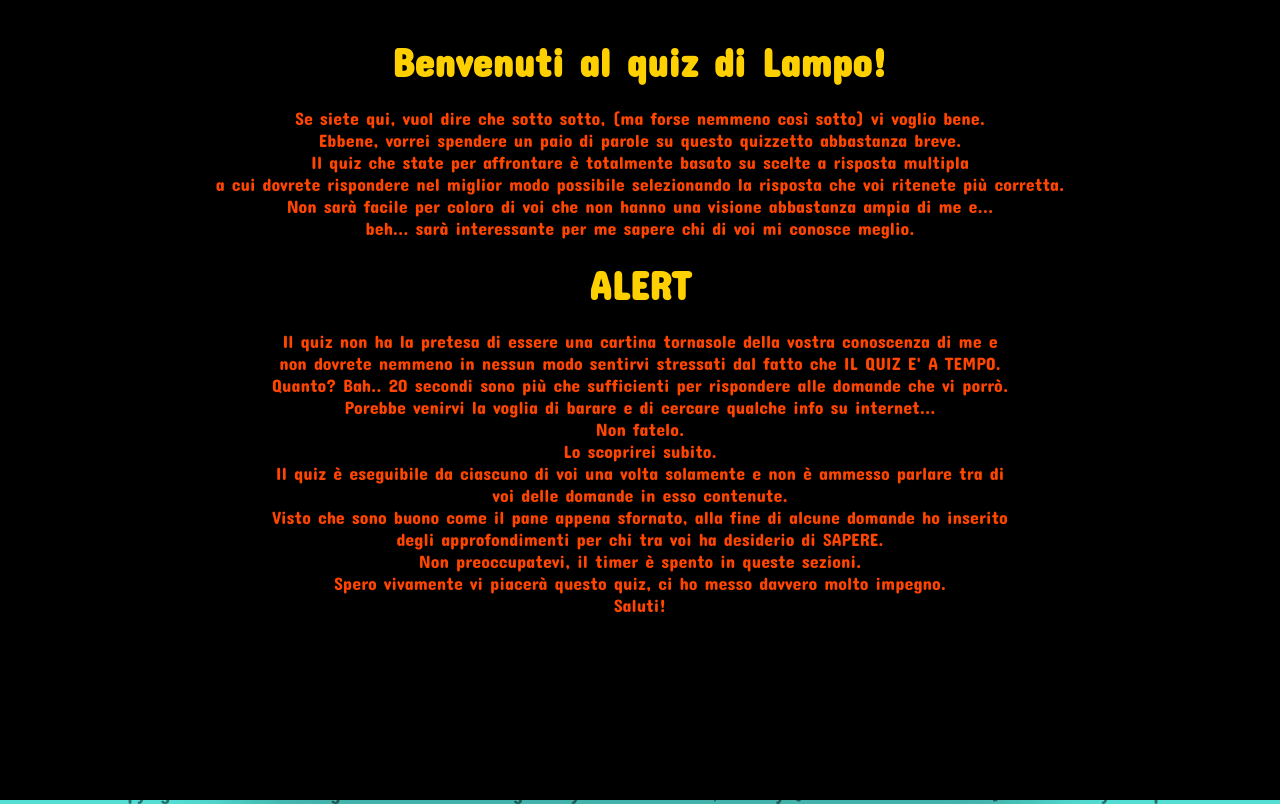
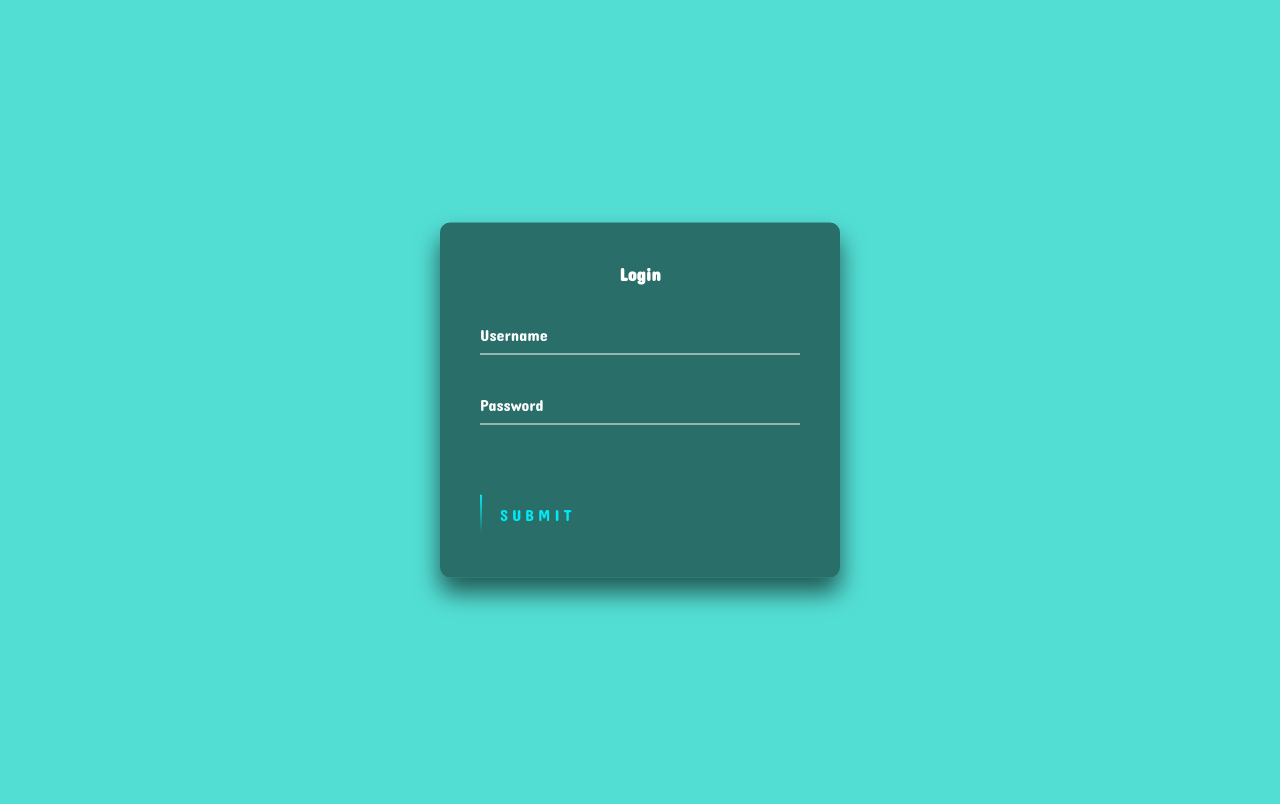
Before and after one commit to GiovanniChiarion/LampoTest, a plain HTML site: page index.html in a window 1280 px wide. Drawn offline with Linux system fonts and the light colour scheme.

Commit message:
added login page

```diff
--- a/app.js
+++ b/app.js
@@ -12,6 +12,11 @@ const choiceD = document.getElementById("D");
 const counter = document.getElementById("counter");
 const progress = document.getElementById("progress");
 const scoreDiv = document.getElementById("scoreContainer");
+const form = document.getElementById("form");
+const submit = document.getElementById("submit");
+const loader = document.getElementById("loader");
+const container = document.getElementById("container");
+
 
 // create questions
 let questions = [
@@ -170,6 +175,19 @@ let questions = [
     correct: "C",
   }
 ];
+
+let username; let password;
+
+submit.addEventListener('click',()=>{
+  username = form.username.value;
+  password = form.password.value;
+  if (username==="Lampo" && password === "miao"){
+    loader.style.display = "block";
+    container.style.display = "block";
+    document.getElementsByClassName("login-box")[0].style.display="none"
+    myLoader();
+  }
+});
 
 function shuffle(a) {
   var j, x, i;
@@ -370,7 +388,6 @@ function cheaterBehaviour() {
     music.pause();
     clearPage()
     document.getElementById("after").style.display = "none";
-    document.querySelector("footer").style = "display: none";
     end.src = "Stuffs/music/END.m4a";
     end.play();
     document.querySelector("body").innerHTML+=
--- a/index.html
+++ b/index.html
@@ -10,8 +10,30 @@
     <title>Lampo-Test</title>
     <link rel="stylesheet" href="style.css" />
   </head>
-  <body onload = "myLoader()" style="margin: 0;">
-    <div id="loader">
+  <body style="margin: 0;">
+
+    <div class="login-box" style="display:block">
+      <h2>Login</h2>
+      <form id="form">
+        <div class="user-box">
+          <input type="text" name="username" required="">
+          <label>Username</label>
+        </div>
+        <div class="user-box">
+          <input type="password" name="password" required="">
+          <label>Password</label>
+        </div>
+        <a href="#" id="submit">
+          <span></span>
+          <span></span>
+          <span></span>
+          <span></span>
+          Submit
+        </a>
+      </form>
+    </div>
+
+    <div id="loader" style="display:none">
       <p class="fade-in">
         <b>Benvenuti al quiz di Lampo!</b><br /><br />
         Se siete qui, vuol dire che sotto sotto, (ma forse nemmeno così sotto) vi voglio bene.<br />
@@ -37,7 +59,7 @@
       </p>
       <button class="choice" id="starter" onclick="showPage()" style="display:none; margin:auto;"> Ho capito...Ho letto tutto... Viva la vita.</button>
     </div>
-    <div id="container">
+    <div id="container" style="display:none">
       <button id="start">Inizia il quiz!</button>
       <div id="quiz" style="display: none;">
         <div id="question"></div>
@@ -60,9 +82,6 @@
       <br>
       <button class="choice" id="continue" onclick="nextPage()"> Sono soddisfatissimo, ti prego Lampo...continua il tuo meraviglioso quiz...</button>
     </div>
-    <footer>
-      Copyright © 2020 - All rights Reserved - Designed by AhsanParadise, heavily (and EXTRAORDINARILY) modified by Lampo
-    </footer>
     <script src="app.js"></script>
   </body>
 </html>
--- a/style.css
+++ b/style.css
@@ -202,6 +202,164 @@ footer {
   opacity: 0.5;
   font-size: 20px;
 }
+.login-box {
+  position: absolute;
+  top: 50%;
+  left: 50%;
+  width: 400px;
+  padding: 40px;
+  transform: translate(-50%, -50%);
+  background: rgba(0,0,0,.5);
+  box-sizing: border-box;
+  box-shadow: 0 15px 25px rgba(0,0,0,.6);
+  border-radius: 10px;
+}
+
+.login-box h2 {
+  margin: 0 0 30px;
+  padding: 0;
+  color: #fff;
+  text-align: center;
+}
+
+.login-box .user-box {
+  position: relative;
+}
+
+.login-box .user-box input {
+  width: 100%;
+  padding: 10px 0;
+  font-size: 16px;
+  color: #fff;
+  margin-bottom: 30px;
+  border: none;
+  border-bottom: 1px solid #fff;
+  outline: none;
+  background: transparent;
+}
+.login-box .user-box label {
+  position: absolute;
+  top:0;
+  left: 0;
+  padding: 10px 0;
+  font-size: 16px;
+  color: #fff;
+  pointer-events: none;
+  transition: .5s;
+}
+
+.login-box .user-box input:focus ~ label,
+.login-box .user-box input:valid ~ label {
+  top: -20px;
+  left: 0;
+  color: #03e9f4;
+  font-size: 12px;
+}
+
+.login-box form a {
+  position: relative;
+  display: inline-block;
+  padding: 10px 20px;
+  color: #03e9f4;
+  font-size: 16px;
+  text-decoration: none;
+  text-transform: uppercase;
+  overflow: hidden;
+  transition: .5s;
+  margin-top: 40px;
+  letter-spacing: 4px
+}
+
+.login-box a:hover {
+  background: #03e9f4;
+  color: #fff;
+  border-radius: 5px;
+  box-shadow: 0 0 5px #03e9f4,
+              0 0 25px #03e9f4,
+              0 0 50px #03e9f4,
+              0 0 100px #03e9f4;
+}
+
+.login-box a span {
+  position: absolute;
+  display: block;
+}
+
+.login-box a span:nth-child(1) {
+  top: 0;
+  left: -100%;
+  width: 100%;
+  height: 2px;
+  background: linear-gradient(90deg, transparent, #03e9f4);
+  animation: btn-anim1 1s linear infinite;
+}
+
+@keyframes btn-anim1 {
+  0% {
+    left: -100%;
+  }
+  50%,100% {
+    left: 100%;
+  }
+}
+
+.login-box a span:nth-child(2) {
+  top: -100%;
+  right: 0;
+  width: 2px;
+  height: 100%;
+  background: linear-gradient(180deg, transparent, #03e9f4);
+  animation: btn-anim2 1s linear infinite;
+  animation-delay: .25s
+}
+
+@keyframes btn-anim2 {
+  0% {
+    top: -100%;
+  }
+  50%,100% {
+    top: 100%;
+  }
+}
+
+.login-box a span:nth-child(3) {
+  bottom: 0;
+  right: -100%;
+  width: 100%;
+  height: 2px;
+  background: linear-gradient(270deg, transparent, #03e9f4);
+  animation: btn-anim3 1s linear infinite;
+  animation-delay: .5s
+}
+
+@keyframes btn-anim3 {
+  0% {
+    right: -100%;
+  }
+  50%,100% {
+    right: 100%;
+  }
+}
+
+.login-box a span:nth-child(4) {
+  bottom: -100%;
+  left: 0;
+  width: 2px;
+  height: 100%;
+  background: linear-gradient(360deg, transparent, #03e9f4);
+  animation: btn-anim4 1s linear infinite;
+  animation-delay: .75s
+}
+
+@keyframes btn-anim4 {
+  0% {
+    bottom: -100%;
+  }
+  50%,100% {
+    bottom: 100%;
+  }
+}
+
 @keyframes shake {
   0% {
     transform: translate(1px, 1px) rotate(0deg);
```
